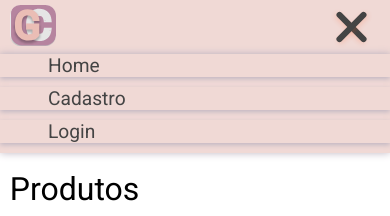
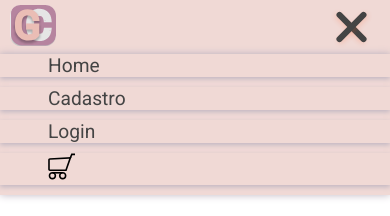
Before and after one commit to Spindola-C/GetCake_Frontend, a React (Create React App) app: page / in a window 390 px wide. Both pictures are taken after a click on the element 352 px from the left and 27 px from the top of the page. Shown: the top 216 px of the page. Built offline with nearby package versions, Linux system fonts and the light colour scheme; data requests are answered from the project's data file.

Commit message:
style(*): icon car responsive

```diff
--- a/src/components/PageHeader/index.js
+++ b/src/components/PageHeader/index.js
@@ -92,6 +92,16 @@ function PageHeader ({ title }) {
               <li>
                 <Link to='/admin/login'>Login</Link>
               </li>
+              <li className='header-cart'>
+                <Link to='/carrinho'>
+                  <img src={Cart} alt='Carrinho' />
+                  {products.length > 0 && (
+                    <div className='header-cart--items'>
+                      <span>{qtyProducts}</span>
+                    </div>
+                  )}
+                </Link>
+              </li>
             </ul>
           </nav>
         </div>
--- a/src/components/PageHeader/styles.css
+++ b/src/components/PageHeader/styles.css
@@ -170,3 +170,10 @@
         background: var(--color-primary);
     }
 }
+
+@media(max-width: 420px) {
+    .header-cart--items{
+        top: 0rem;
+        left: 3.5rem;
+      }
+}
```
